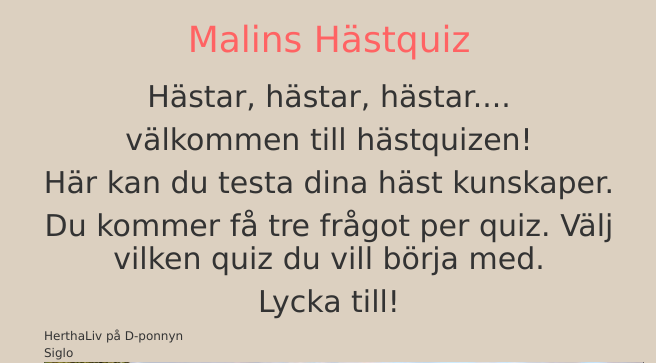
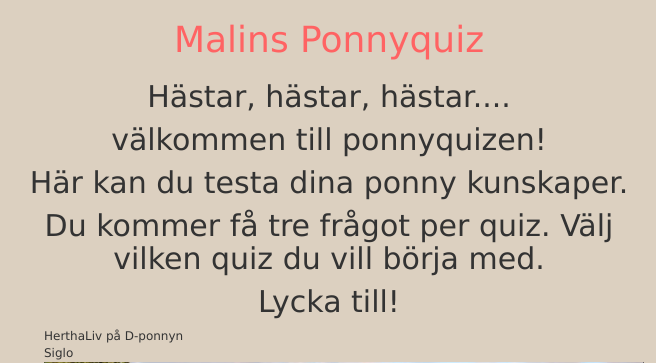
Before and after one commit to KarlbomTjejerna/quizproject, a Django app: page / in a window 1280 px wide. Shown: the top 363 px of the page, without its empty margins (311-967 px from the left). Run offline with Django 3.2, Linux system fonts and the light colour scheme; data that the repository does not hold is empty; some libraries are stand-ins or nearby versions.

Commit message:
ändring text

```diff
--- a/quiz/templates/start.html
+++ b/quiz/templates/start.html
@@ -20,12 +20,12 @@
    		<script src="js/bootstrap.min.js"></script>
 
 
-      <h1><center>Malins Hästquiz</center></h1>
+      <h1><center>Malins Ponnyquiz</center></h1>
 
 		<h2><center>
          <p> Hästar, hästar, hästar....</p>
-         <p>välkommen till hästquizen!</p>
-         <p>Här kan du testa dina häst kunskaper.</p>
+         <p>välkommen till ponnyquizen!</p>
+         <p>Här kan du testa dina ponny kunskaper.</p>
 			   <p> Du kommer få tre frågot per quiz. Välj vilken quiz du vill börja med. </p>
          <p>Lycka till!</p>
 </h1></center>
```
